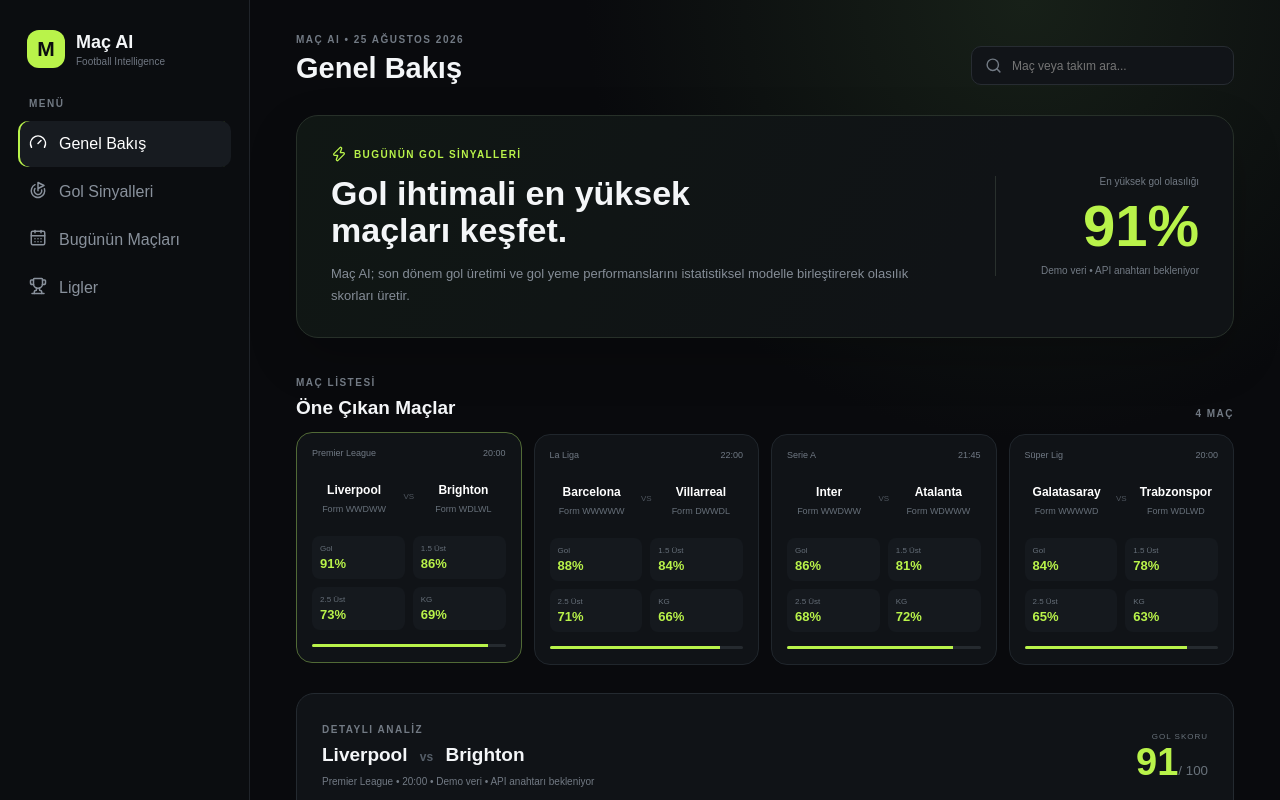
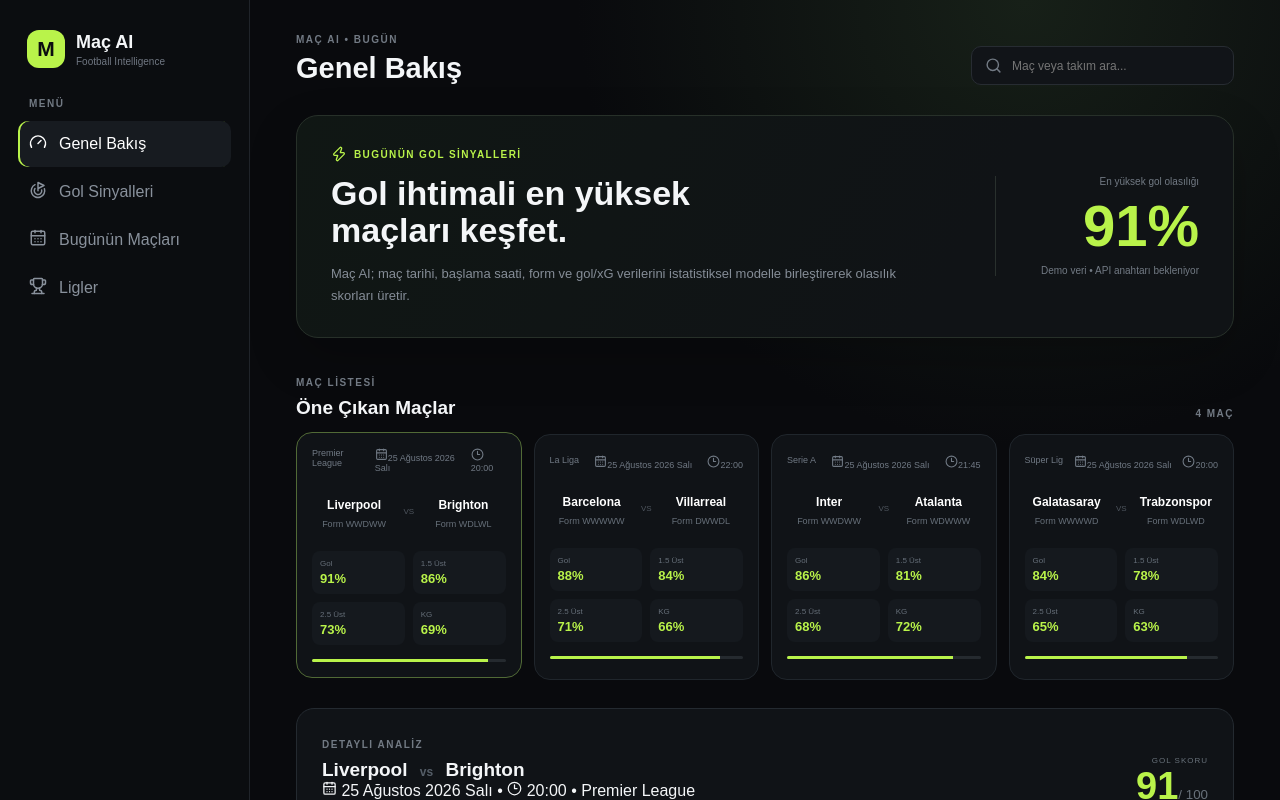
Before and after one commit to zamansepeti43/mac-ai-analysis, a Next.js app: page / in a window 1280 px wide. Shown: the top 800 px of the page. Built offline with nearby package versions, Linux system fonts and the light colour scheme.

Commit message:
feat: show match dates and kickoff times clearly

```diff
--- a/app/page.tsx
+++ b/app/page.tsx
@@ -1,34 +1,25 @@
 "use client";
 
 import { useEffect, useMemo, useState } from "react";
-import { CalendarDays, ChevronRight, CircleHelp, Gauge, Goal, Search, ShieldCheck, Sparkles, Trophy, Zap } from "lucide-react";
+import { CalendarDays, Clock3, CircleHelp, Gauge, Goal, Search, ShieldCheck, Sparkles, Trophy, Zap } from "lucide-react";
 
-type Match = {
-  id?: number;
-  league: string;
-  country?: string;
-  time: string;
-  home: string;
-  away: string;
-  homeForm: string;
-  awayForm: string;
-  goal: number;
-  over15: number;
-  over25: number;
-  btts: number;
-  confidence: "Yüksek" | "Orta" | "Düşük";
-  expectedGoals?: number;
-  explanation?: string;
-};
+type Match = { id?: number; league: string; country?: string; date?: string; time: string; home: string; away: string; homeForm: string; awayForm: string; goal: number; over15: number; over25: number; btts: number; confidence: "Yüksek" | "Orta" | "Düşük"; expectedGoals?: number; explanation?: string };
 
 const demoMatches: Match[] = [
-  { league: "Premier League", time: "20:00", home: "Liverpool", away: "Brighton", homeForm: "WWDWW", awayForm: "WDLWL", goal: 91, over15: 86, over25: 73, btts: 69, confidence: "Yüksek", expectedGoals: 2.7 },
-  { league: "La Liga", time: "22:00", home: "Barcelona", away: "Villarreal", homeForm: "WWWWW", awayForm: "DWWDL", goal: 88, over15: 84, over25: 71, btts: 66, confidence: "Yüksek", expectedGoals: 2.5 },
-  { league: "Serie A", time: "21:45", home: "Inter", away: "Atalanta", homeForm: "WWDWW", awayForm: "WDWWW", goal: 86, over15: 81, over25: 68, btts: 72, confidence: "Yüksek", expectedGoals: 2.4 },
-  { league: "Süper Lig", time: "20:00", home: "Galatasaray", away: "Trabzonspor", homeForm: "WWWWD", awayForm: "WDLWD", goal: 84, over15: 78, over25: 65, btts: 63, confidence: "Orta", expectedGoals: 2.2 },
+  { league: "Premier League", date: "2026-08-25", time: "20:00", home: "Liverpool", away: "Brighton", homeForm: "WWDWW", awayForm: "WDLWL", goal: 91, over15: 86, over25: 73, btts: 69, confidence: "Yüksek", expectedGoals: 2.7 },
+  { league: "La Liga", date: "2026-08-25", time: "22:00", home: "Barcelona", away: "Villarreal", homeForm: "WWWWW", awayForm: "DWWDL", goal: 88, over15: 84, over25: 71, btts: 66, confidence: "Yüksek", expectedGoals: 2.5 },
+  { league: "Serie A", date: "2026-08-25", time: "21:45", home: "Inter", away: "Atalanta", homeForm: "WWDWW", awayForm: "WDWWW", goal: 86, over15: 81, over25: 68, btts: 72, confidence: "Yüksek", expectedGoals: 2.4 },
+  { league: "Süper Lig", date: "2026-08-25", time: "20:00", home: "Galatasaray", away: "Trabzonspor", homeForm: "WWWWD", awayForm: "WDLWD", goal: 84, over15: 78, over25: 65, btts: 63, confidence: "Orta", expectedGoals: 2.2 },
 ];
 
 const navItems = ["Genel Bakış", "Gol Sinyalleri", "Bugünün Maçları", "Ligler"];
+
+function formatDate(value?: string) {
+  if (!value) return "Tarih bekleniyor";
+  const date = new Date(`${value}T12:00:00`);
+  if (Number.isNaN(date.getTime())) return value;
+  return new Intl.DateTimeFormat("tr-TR", { weekday: "long", day: "2-digit", month: "long", year: "numeric", timeZone: "Europe/Istanbul" }).format(date);
+}
 
 export default function Home() {
   const [active, setActive] = useState("Genel Bakış");
@@ -45,73 +36,47 @@
       .then((data) => {
         if (cancelled) return;
         if (Array.isArray(data.matches) && data.matches.length > 0) {
-          const liveMatches = data.matches.map((match: Partial<Match>) => ({
-            ...match,
-            homeForm: "—",
-            awayForm: "—",
-          })) as Match[];
-          setMatches(liveMatches);
-          setSelected(liveMatches[0]);
-          setSource("API-Football verisi");
-        } else {
-          setSource("Demo veri • API anahtarı bekleniyor");
-        }
+          const liveMatches = data.matches.map((match: Partial<Match>) => ({ ...match, homeForm: match.homeForm ?? "—", awayForm: match.awayForm ?? "—" })) as Match[];
+          setMatches(liveMatches); setSelected(liveMatches[0]);
+          setSource(data.source === "sportmonks" ? "Sportmonks canlı veri" : "API-Football verisi");
+        } else setSource("Demo veri • API anahtarı bekleniyor");
       })
       .catch(() => setSource("Demo veri • bağlantı bekleniyor"))
       .finally(() => setLoading(false));
-
     return () => { cancelled = true; };
   }, []);
 
-  const filtered = useMemo(
-    () => matches.filter((m) => `${m.home} ${m.away} ${m.league}`.toLowerCase().includes(query.toLowerCase())),
-    [matches, query]
-  );
+  const filtered = useMemo(() => matches.filter((m) => `${m.home} ${m.away} ${m.league}`.toLowerCase().includes(query.toLowerCase())), [matches, query]);
 
   return (
     <main className="shell">
       <aside className="sidebar">
         <div className="brand"><div className="brand-mark">M</div><div><strong>Maç AI</strong><span>Football Intelligence</span></div></div>
         <div className="nav-label">MENÜ</div>
-        <nav>{navItems.map((item, i) => {
-          const Icon = [Gauge, Goal, CalendarDays, Trophy][i];
-          return <button key={item} className={active === item ? "nav active" : "nav"} onClick={() => setActive(item)}><span><Icon size={18} /></span>{item}</button>;
-        })}</nav>
-        <div className="sidebar-card"><Sparkles size={18}/><div><b>Maç AI Motoru</b><p>Son 5 maçın gol verileriyle ilk model skoru hesaplanıyor.</p></div></div>
+        <nav>{navItems.map((item, i) => { const Icon = [Gauge, Goal, CalendarDays, Trophy][i]; return <button key={item} className={active === item ? "nav active" : "nav"} onClick={() => setActive(item)}><span><Icon size={18} /></span>{item}</button>; })}</nav>
+        <div className="sidebar-card"><Sparkles size={18}/><div><b>Maç AI Motoru</b><p>Geçmiş gol ve xG verileriyle olasılık skoru hesaplanıyor.</p></div></div>
         <div className="sidebar-footer"><ShieldCheck size={15}/> İstatistiksel analiz • Garanti değildir</div>
       </aside>
-
       <section className="content">
-        <header className="topbar">
-          <div><div className="eyebrow">MAÇ AI • 25 AĞUSTOS 2026</div><h1>{active}</h1></div>
-          <div className="search"><Search size={17}/><input value={query} onChange={(e) => setQuery(e.target.value)} placeholder="Maç veya takım ara..." /></div>
-        </header>
-
-        <section className="hero">
-          <div><div className="hero-kicker"><Zap size={16}/> BUGÜNÜN GOL SİNYALLERİ</div><h2>Gol ihtimali en yüksek<br/>maçları keşfet.</h2><p>Maç AI; son dönem gol üretimi ve gol yeme performanslarını istatistiksel modelle birleştirerek olasılık skorları üretir.</p></div>
-          <div className="hero-stat"><span>En yüksek gol olasılığı</span><strong>{filtered[0]?.goal ?? 0}%</strong><small>{loading ? "Veriler yükleniyor…" : source}</small></div>
-        </section>
-
+        <header className="topbar"><div><div className="eyebrow">MAÇ AI • BUGÜN</div><h1>{active}</h1></div><div className="search"><Search size={17}/><input value={query} onChange={(e) => setQuery(e.target.value)} placeholder="Maç veya takım ara..." /></div></header>
+        <section className="hero"><div><div className="hero-kicker"><Zap size={16}/> BUGÜNÜN GOL SİNYALLERİ</div><h2>Gol ihtimali en yüksek<br/>maçları keşfet.</h2><p>Maç AI; maç tarihi, başlama saati, form ve gol/xG verilerini istatistiksel modelle birleştirerek olasılık skorları üretir.</p></div><div className="hero-stat"><span>En yüksek gol olasılığı</span><strong>{filtered[0]?.goal ?? 0}%</strong><small>{loading ? "Veriler yükleniyor…" : source}</small></div></section>
         <div className="section-head"><div><span className="eyebrow">MAÇ LİSTESİ</span><h3>Öne Çıkan Maçlar</h3></div><span className="eyebrow">{loading ? "YÜKLENİYOR" : `${filtered.length} MAÇ`}</span></div>
         <div className="cards">
           {filtered.map((m) => <button className={`match-card ${selected.home === m.home && selected.away === m.away ? "selected" : ""}`} key={`${m.home}-${m.away}-${m.id ?? m.time}`} onClick={() => setSelected(m)}>
-            <div className="card-top"><span>{m.league}{m.country ? ` • ${m.country}` : ""}</span><time>{m.time}</time></div>
+            <div className="card-top"><span>{m.league}{m.country ? ` • ${m.country}` : ""}</span><span className="match-datetime"><CalendarDays size={13}/>{formatDate(m.date)}</span><span className="match-datetime"><Clock3 size={13}/>{m.time}</span></div>
             <div className="teams"><div><b>{m.home}</b><small>Form {m.homeForm}</small></div><span>VS</span><div><b>{m.away}</b><small>Form {m.awayForm}</small></div></div>
             <div className="prob"><div><span>Gol</span><strong>{m.goal}%</strong></div><div><span>1.5 Üst</span><strong>{m.over15}%</strong></div><div><span>2.5 Üst</span><strong>{m.over25}%</strong></div><div><span>KG</span><strong>{m.btts}%</strong></div></div>
             <div className="bar"><i style={{ width: `${m.goal}%` }} /></div>
           </button>)}
         </div>
-
         <section className="analysis">
-          <div className="analysis-head"><div><span className="eyebrow">DETAYLI ANALİZ</span><h3>{selected.home} <em>vs</em> {selected.away}</h3><p>{selected.league} • {selected.time} • {source}</p></div><div className="score"><span>GOL SKORU</span><b>{selected.goal}</b><small>/ 100</small></div></div>
+          <div className="analysis-head"><div><span className="eyebrow">DETAYLI ANALİZ</span><h3>{selected.home} <em>vs</em> {selected.away}</h3><div className="analysis-datetime"><CalendarDays size={15}/> {formatDate(selected.date)} <span>•</span> <Clock3 size={15}/> {selected.time} <span>•</span> {selected.league}</div><p>{source}</p></div><div className="score"><span>GOL SKORU</span><b>{selected.goal}</b><small>/ 100</small></div></div>
           <div className="metrics"><Metric label="En az 1 gol" value={selected.goal} /><Metric label="1.5 Üst" value={selected.over15} /><Metric label="2.5 Üst" value={selected.over25} /><Metric label="KG Var" value={selected.btts} /></div>
-          <div className="reason"><CircleHelp size={18}/><div><b>Maç AI neden bu maçı öne çıkarıyor?</b><p>{selected.explanation ?? "Model; gol üretimi ve gol yeme ortalamalarını birleştirerek bu maç için ilk nesil olasılık skorunu oluşturuyor."} {selected.expectedGoals ? `Beklenen toplam gol: ${selected.expectedGoals}.` : ""}</p></div></div>
+          <div className="reason"><CircleHelp size={18}/><div><b>Maç AI neden bu maçı öne çıkarıyor?</b><p>{selected.explanation ?? "Model; gol üretimi, gol yeme ve geçmiş xG verilerini birleştirerek bu maç için olasılık skorları oluşturuyor."} {selected.expectedGoals ? `Beklenen toplam gol: ${selected.expectedGoals}.` : ""}</p></div></div>
         </section>
       </section>
     </main>
   );
 }
 
-function Metric({ label, value }: { label: string; value: number }) {
-  return <div className="metric"><div className="metric-ring" style={{ "--p": `${value * 3.6}deg` } as React.CSSProperties}><b>{value}%</b></div><span>{label}</span></div>;
-}
+function Metric({ label, value }: { label: string; value: number }) { return <div className="metric"><div className="metric-ring" style={{ "--p": `${value * 3.6}deg` } as React.CSSProperties}><b>{value}%</b></div><span>{label}</span></div>; }
```
